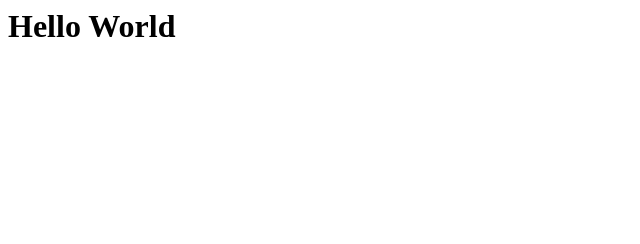
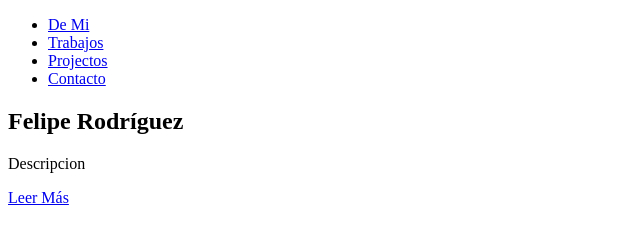
Before and after one commit to frodriguezrojas/frodriguezrojas.github.io, a plain HTML site: page index.html in a window 1280 px wide. Shown: the whole page, without its empty margins (0-640 px from the left). Drawn offline with Linux system fonts and the light colour scheme.

Commit message:
Update index.html

```diff
--- a/index.html
+++ b/index.html
@@ -1 +1,30 @@
-<h1>Hello World</h1>
+<!DOCTYPE html>
+<html lang="es">
+<head>
+    <meta charset="UTF-8">
+    <meta http-equiv="X-UA-Compatible" content="IE=edge">
+    <meta name="viewport" content="width=device-width, initial-scale=1.0">
+    <title>Felipe Rodríguez | Software Engineer </title>
+</head>
+<body>
+    <section>
+        <header>
+            <a href="#" target="_blank" class="logo"></a>
+            <ul class="navigation">
+                <li><a href="#">De Mi</a></li>
+                <li><a href="#">Trabajos</a></li>
+                <li><a href="#">Projectos</a></li>
+                <li><a href="#">Contacto</a></li>
+            </ul>
+        </header>
+
+        <div class="content">
+            <h2>Felipe Rodríguez</h2>
+            <p>Descripcion
+
+            </p>
+            <a href="#">Leer Más</a>
+        </div>
+    </section>
+</body>
+</html>
```
